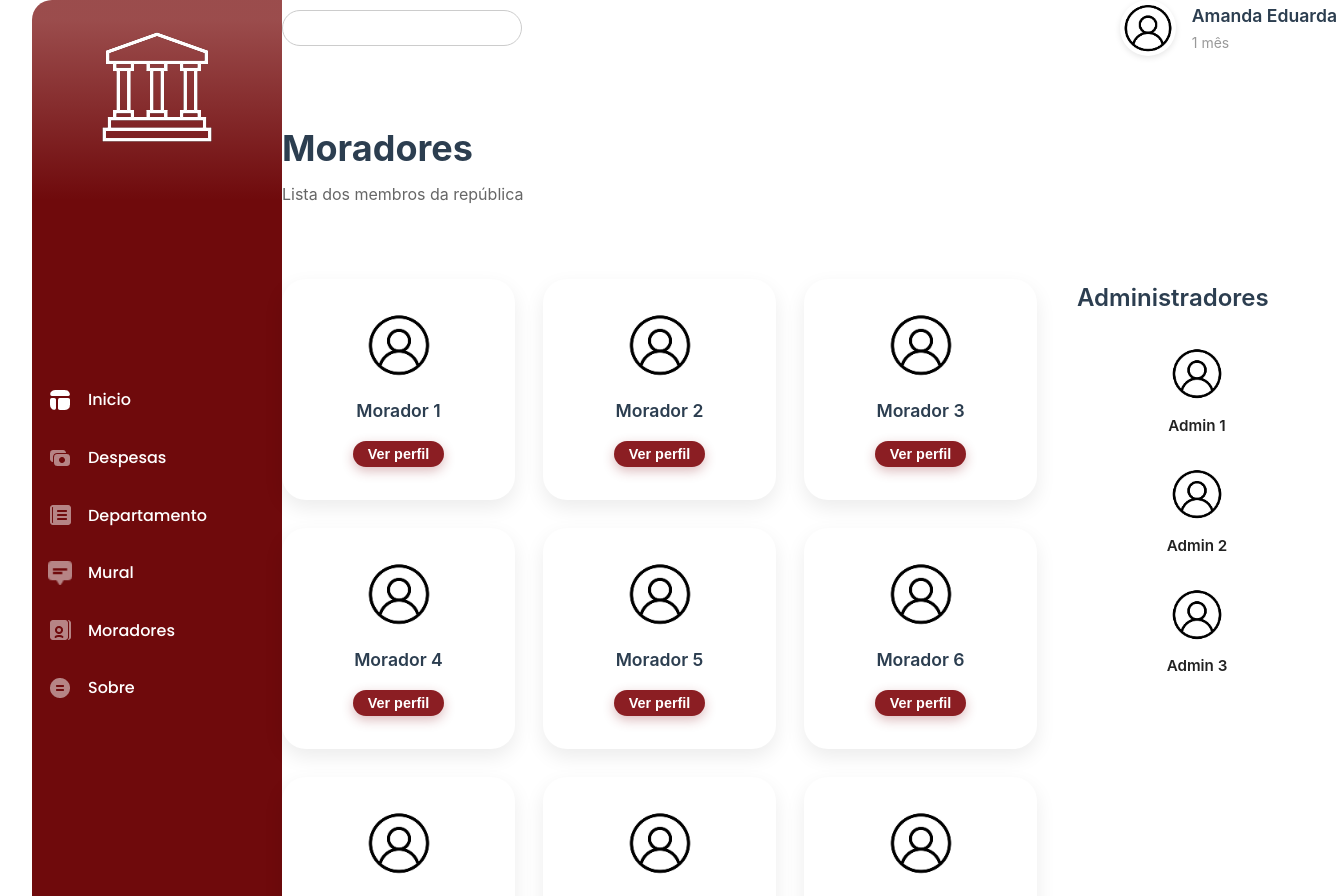
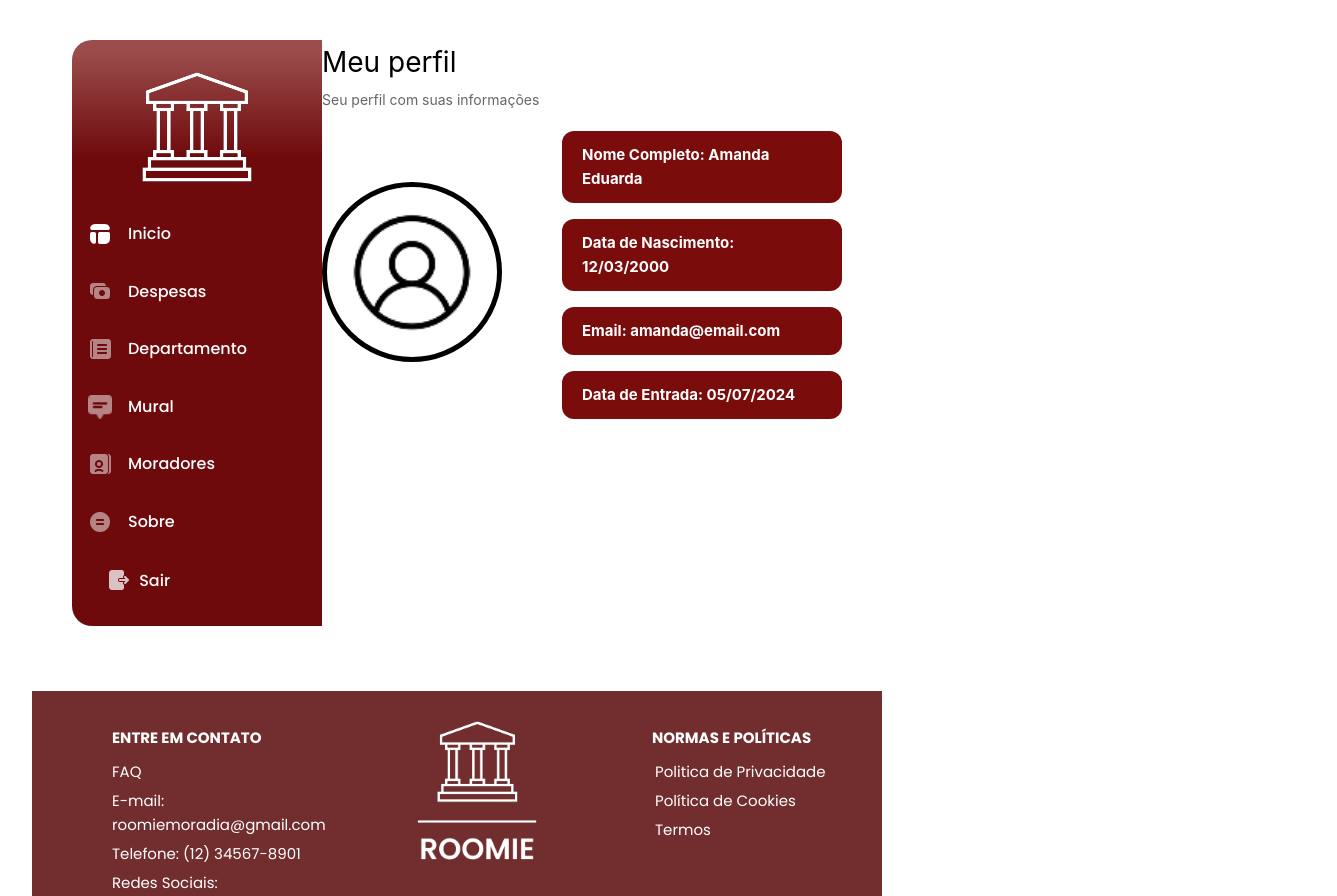
Before and after one commit to thaynabecker/roomie-frontend, a Vue app: page / in a window 1280 px wide. Shown: the top 896 px of the page, 1337 px wide, since content can reach past the window. Built offline with nearby package versions, Linux system fonts and the light colour scheme.

Commit message:
FEAT: create profile page layout  #28

```diff
--- a/src/App.vue
+++ b/src/App.vue
@@ -1,29 +1,17 @@
 <script setup>
-import SideBar from './components/SideBar.vue'
-import FooterComponent from '@/components/FooterComponent.vue'
-import MoradoresComponent from '@/components/MoradoresComponent.vue';
+import MoradoresView from '@/views/MoradoresView.vue';
+import PerfilMoradorView from '@/views/PerfilMoradorView.vue';
 </script>
 
 <template>
   <div class="page-container">
     <div class="content">
-      <SideBar />
-      <MoradoresComponent />
+
+      <PerfilMoradorView />
     </div>
-    <FooterComponent />
   </div>
 </template>
 
 <style scoped>
-.page-container {
-  display: flex;
-  flex-direction: column;
-  min-height: 100vh;
-}
 
-.content {
-  flex: 1;
-  display: flex;  /* deixa os filhos lado a lado */
-  height: 100%;   /* para ocupar altura total disponível */
-}
 </style>
--- a/src/components/FooterComponent.vue
+++ b/src/components/FooterComponent.vue
@@ -27,57 +27,66 @@
 
 <style scoped>
 footer {
-  width: 100%;         /* ocupa toda a largura da viewport */
+  width: 100%;
   background-color: #722E2F;
   color: white;
-  padding: 30px 0 0 0;
+  padding: 30px 40px 0 40px; /* padding horizontal fixo melhora o controle */
   font-family: "Poppins", sans-serif;
-  margin: 2vw 0 0 0;
+  margin-top: 2vw;
+  box-sizing: border-box;
 }
+
 nav {
   display: flex;
   justify-content: space-between;
-  align-items: center;
+  align-items: flex-start;
   flex-wrap: wrap;
-  gap: 20px;
-  text-align: left;
+  gap: 40px;
 }
-nav ul.contact {
-  margin: 0 0 0 4vw;
+
+nav ul {
+  flex: 1;
+  min-width: 200px;
 }
-nav ul.norms {
-    margin: 0 5vw 0 0;
-}
+
 nav ul img {
   width: 120px;
-  margin: 0 5vw 0 0;
   display: block;
+  margin: 0 auto;
 }
+
 li {
   list-style: none;
   color: white;
   margin: 5px 0;
 }
+
 li.bold {
   font-weight: bold;
   margin-bottom: 10px;
 }
+
 a {
   color: white;
   text-decoration: none;
 }
+
 a:hover {
   text-decoration: underline;
 }
+
 hr {
   border: none;
   border-top: 1px solid #ccc;
   margin: 20px 0 10px;
   opacity: 0.4;
 }
+
 p {
   text-align: center;
   font-size: 0.9rem;
   color: #eee;
+  margin-bottom: 10px;
 }
+
 </style>
--- a/src/components/MoradoresComponent.vue
+++ b/src/views/MoradoresView.vue
@@ -1,6 +1,7 @@
 <script setup>
 import { ref, onMounted } from 'vue'
 import icon from '@/assets/img/icon.png'
+
 
 const usuario = ref({
   nome: 'Amanda Eduarda',
--- /dev/null
+++ b/src/views/PerfilMoradorView.vue
@@ -0,0 +1,98 @@
+<script setup>
+import icon from '@/assets/img/icon.png'
+import SideBar from '@/components/SideBar.vue'
+import FooterComponent from '@/components/FooterComponent.vue'
+
+// Simulando dados do banco:
+const usuario = {
+  nome: 'Amanda Eduarda',
+  nascimento: '12/03/2000',
+  email: 'amanda@email.com',
+  entrada: '05/07/2024'
+}
+</script>
+
+<template>
+  <div class="perfil">
+  <main class="main">
+    <div>
+        <SideBar />
+    </div>
+    <div>
+        <div class="textos">
+      <h1>Meu perfil</h1>
+      <p>Seu perfil com suas informações</p>
+    </div>
+
+    <div class="conteudo">
+      <div class="foto-container">
+        <img :src="icon" alt="Ícone de usuário" />
+      </div>
+
+      <div class="infos">
+        <div class="campo">Nome Completo: {{ usuario.nome }}</div>
+        <div class="campo">Data de Nascimento: {{ usuario.nascimento }}</div>
+        <div class="campo">Email: {{ usuario.email }}</div>
+        <div class="campo">Data de Entrada: {{ usuario.entrada }}</div>
+      </div>
+    </div>
+    </div>
+  </main>
+  </div>
+  <footer>
+  <FooterComponent />
+  </footer>
+</template>
+
+<style scoped>
+html {
+    font-family: 'Poppins', sans-serif;;
+}
+.main {
+    display: flex;
+}
+.perfil {
+  padding: 40px;
+  display: flex;
+  flex-direction: column;
+  align-items: flex-start;
+  color: #000;
+}
+.textos {
+  margin-bottom: 20px;
+}
+.textos h1 {
+  font-size: 28px;
+  margin: 0;
+}
+.textos p {
+  font-size: 14px;
+  color: #666;
+  margin-top: 4px;
+}
+.conteudo {
+  display: flex;
+  align-items: center;
+  gap: 60px;
+}
+.foto-container img {
+  width: 180px;
+  height: 180px;
+  border: 5px solid black;
+  border-radius: 50%;
+  padding: 16px;
+}
+.infos {
+  display: flex;
+  flex-direction: column;
+  gap: 16px;
+}
+.campo {
+  background-color: #7A0C0C;
+  color: white;
+  padding: 12px 20px;
+  border-radius: 12px;
+  font-weight: bold;
+  min-width: 280px;
+}
+</style>
```
